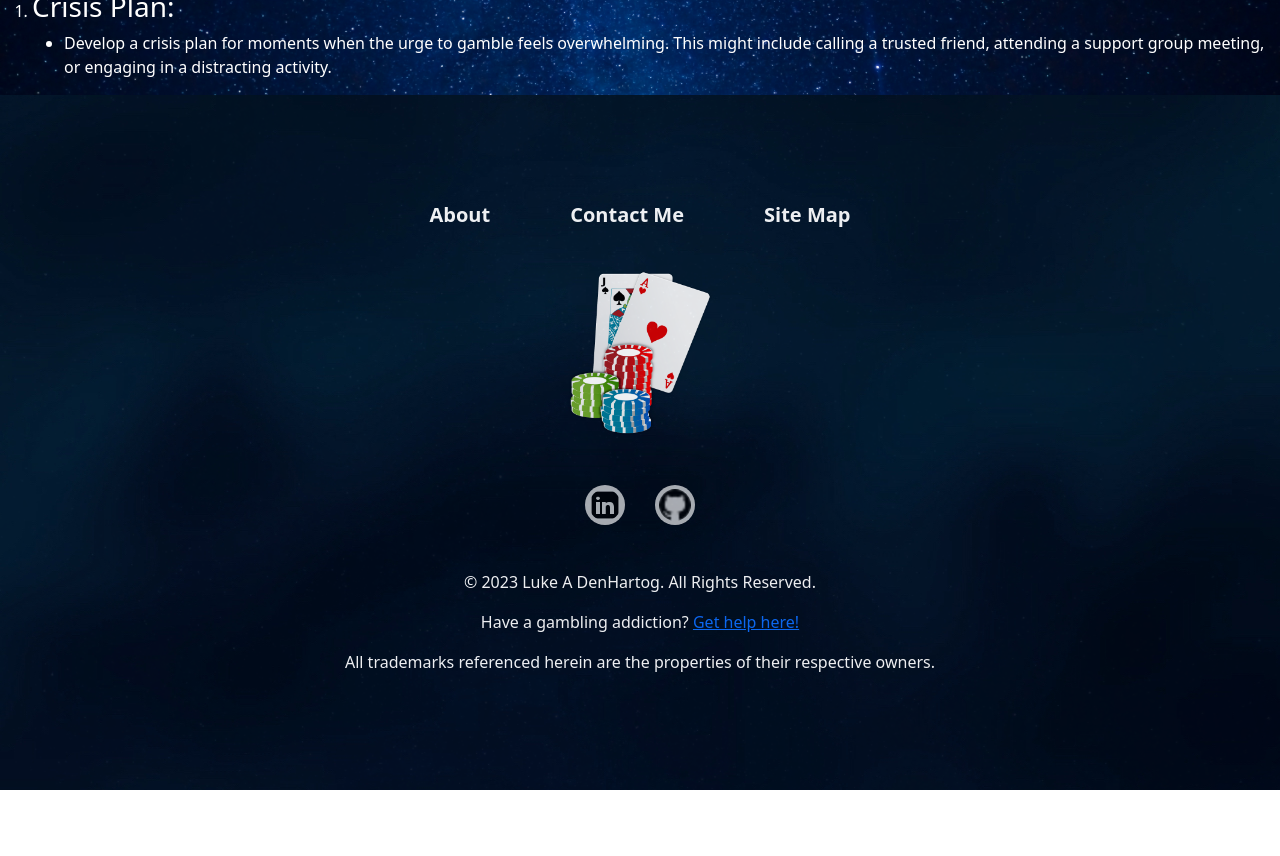
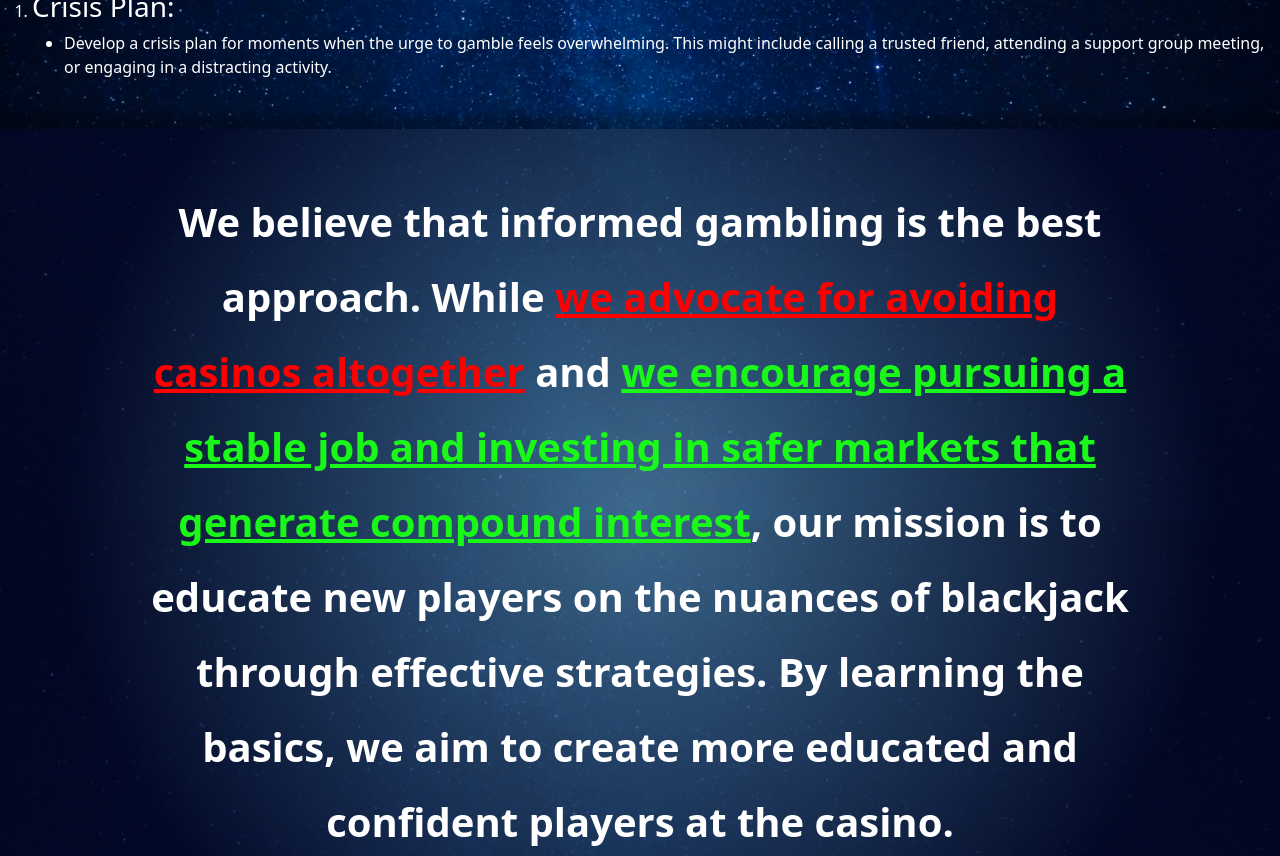
Before and after one commit to LukeDenHartog/by-the-book, a React (Create React App) app: page / in a window 1280 px wide. Shown: the part 2040-2896 px from the top of the page. Before the commit the page ends 2830 px from the top, so only its background shows below. Built offline with nearby package versions, Linux system fonts and the light colour scheme.

Commit message:
adding misson statement module

```diff
--- a/src/pages/AddictionHelp/AddictionPage.js
+++ b/src/pages/AddictionHelp/AddictionPage.js
@@ -1,7 +1,7 @@
 import "./AddictionPage.css";
 import Navbar from "../../components/Navbar/Navbar.js";
 import Footer from "../../components/Footer/Footer.js";
-// import ByTheBookStatement from "../../components/MissionStatement/BytheBookStatement.js"
+import ByTheBookStatement from "../../components/MissionStatement/BytheBookStatement.js"
 
 function AddictionPage() {
     return (
@@ -141,6 +141,7 @@ function AddictionPage() {
                     </li>
                 </ol>
             </section>
+            <ByTheBookStatement/>
             <Footer />
         </main>
     );
```
